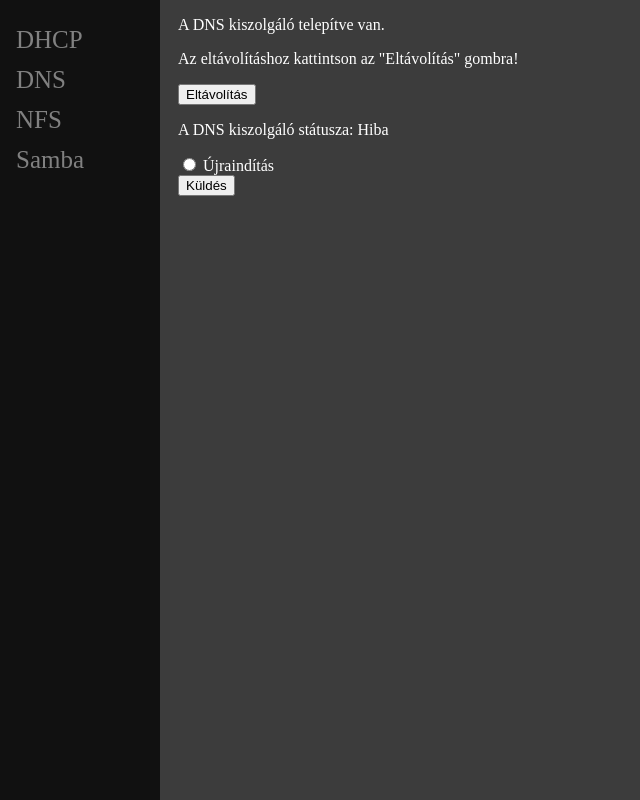
After one commit to TolnaiAttila/uswg, a Flask app: template uswg/templates/dns/dns.html in a window 1280 px wide. The commit adds this page. Shown: the whole page, without its empty margins (0-640 px from the left). Run offline with Flask 3, Linux system fonts and the light colour scheme; the template is opened without the code that fills it, so the values that code supplies are empty.

Commit message:
DNS component

```diff
--- a/uswg/functions.py
+++ b/uswg/functions.py
@@ -203,9 +203,9 @@ def dhcp_restore_backup():
 
 
 
-def dhcp_status():
-    bash_path = 'bash/dhcp/dhcp_status.sh'
-    check = subprocess.run(['bash', bash_path])
+def status(service):
+    bash_path = 'bash/shared/status.sh'
+    check = subprocess.run(['bash', bash_path, service])
     number = check.returncode
 
     return number
--- a/uswg/main.py
+++ b/uswg/main.py
@@ -84,8 +84,8 @@ def login():
 @app.route("/dhcp")
 @token_required
 def dhcp(current_user):
-
-    status = f.dhcp_status()
+    service = "isc-dhcp-server"
+    status = f.status(service)
     adapterarray = f.list_all_network_adapter()
 
     configarray = f.dhcp_list_all_subnet()
@@ -98,6 +98,13 @@ def dhcp(current_user):
     return render_template('dhcp/dhcp.html', status=status, configarray=configarray, staticarray=staticarray, globalconfarray=globalconfarray, lastbackupdate=lastbackupdate, adapterarray=adapterarray)
 
 
+@app.route("/dns")
+@token_required
+def dns(current_user):
+    service = "named"
+    status = f.status(service)
+
+    return render_template('dns/dns.html', status=status)
 
 @app.route("/service/add", methods=['POST'])
 @token_required
@@ -158,6 +165,8 @@ def service_add(current_user):
             return render_template('shared/error.html', text=text)
 
         return redirect(url_for('dhcp'))
+
+
 
     if id == "backup":
         if 'create-backup-button' in request.form:
@@ -246,6 +255,7 @@ def service_modify(current_user):
             return redirect(url_for('dhcp'))
 
 
+
     if id == "subnet-modify":
         subnetname = str(request.form.get('subnet-name'))
         dnsserver = str(request.form.get('dns-server-name'))
@@ -325,6 +335,7 @@ def service_modify(current_user):
             return render_template('shared/error.html', text=text)
 
 
+
     if id == "dhcp-global-modify":
         author = str(request.form.get('authoritative'))
         ddns = str(request.form.get('ddns-update-style'))
@@ -340,6 +351,8 @@ def service_modify(current_user):
             return render_template('shared/error.html', text=text)
 
         return redirect(url_for('dhcp'))
+
+
 
     if id == "static-host-check":
         if 'modify-static-host-button' in request.form:
@@ -377,6 +390,7 @@ def service_modify(current_user):
             return redirect(url_for('dhcp'))
 
 
+
     if id == "static-host-modify":
         name = str(request.form.get('static-host-name'))
         ip = str(request.form.get('static-host-address'))
@@ -400,6 +414,8 @@ def service_modify(current_user):
 
 
         return redirect(url_for('dhcp'))
+
+
 
     return render_template('shared/error.html', text=text)
 
@@ -467,6 +483,18 @@ def service_install(current_user):
 
         return redirect(url_for('dhcp'))
 
+
+    if id == "dns":
+        service = "bind9"
+        number = f.service_install(service)
+
+        if number != 0:
+            text = err.error(number)
+            return render_template('shared/error.html', text=text)
+
+        return redirect(url_for('dns'))
+
+
     return render_template('shared/error.html', text=text)
 
 @app.route("/service/remove", methods=['POST'])
@@ -486,7 +514,21 @@ def service_remove(current_user):
 
         return redirect(url_for('dhcp'))
 
+
+    if id == "dns":
+        service = "bind9"
+        number = f.service_remove(service)
+
+        if number != 0:
+            text = err.error(number)
+            return render_template('shared/error.html', text=text)
+
+        return redirect(url_for('dns'))
+
+
     return render_template('shared/error.html')
+
+
 
 
 @app.route("/service/status", methods=['POST'])
@@ -506,6 +548,16 @@ def service_status(current_user):
             return render_template('shared/error.html', text=text)
 
 
+    if id == "dns":
+        action = str(request.form.get('startstop'))
+        service = "bind9"
+        number = f.service_startstop(service, action)
+
+        if number == 0:
+            return redirect(url_for('dns'))
+        else:
+            text = err.error(number)
+            return render_template('shared/error.html', text=text)
 
 
     return render_template('shared/error.html', text=text)
--- /dev/null
+++ b/uswg/static/styles/dns_style.css
@@ -0,0 +1,18 @@
+.hidden {
+    display: none;
+}
+body {
+    background-color: #3c3c3c;
+    color: white;
+}
+
+.dhcp_site {
+    display: flex;
+    height: 100%;
+    position: relative;
+}
+
+.main_site {
+    margin-left: 160px;
+    padding: 0px 10px;
+  }
--- a/uswg/templates/dhcp/dhcp.html
+++ b/uswg/templates/dhcp/dhcp.html
@@ -104,7 +104,7 @@
         <form action="/service/remove" method="post">
             <input type="hidden" name="form_id" value="dhcp">
 
-            <p>Az eltávolításhoz kattintson az "Eltávolítás gombra!"</p>
+            <p>Az eltávolításhoz kattintson az "Eltávolítás" gombra!</p>
 
             <button type="submit">Eltávolítás</button>
         </form>
--- /dev/null
+++ b/uswg/templates/dns/dns.html
@@ -0,0 +1,71 @@
+<!DOCTYPE html>
+<html lang="hu">
+<head>
+    <meta charset="UTF-8">
+    <meta name="viewport" content="width=device-width, initial-scale=1.0">
+    <link rel="stylesheet" type="text/css" href="{{ url_for('static',filename='styles/dns_style.css') }}" />
+    <link rel="stylesheet" type="text/css" href="{{ url_for('static',filename='styles/sidebar_style.css') }}" />
+    <title>DNS</title>
+</head>
+<body>
+    <div class="dns_site">
+        <div class="sidebar">
+            {% include 'shared/sidebar.html' %}
+        </div>
+        <div class="main_site">
+            {% if status == 6 %}
+                <p>A DNS kiszolgáló nincs telepítve.</p>
+                <form id="installdnsForm" action="/service/install" method="post">
+                    <input type="hidden" name="form_id" value="dns">
+                    <input type="submit" value="Telepítés">
+                </form>
+            {% else %}
+                <p>A DNS kiszolgáló telepítve van.</p>
+                <form action="/service/remove" method="post">
+                    <input type="hidden" name="form_id" value="dns">
+
+                    <p>Az eltávolításhoz kattintson az "Eltávolítás" gombra!</p>
+
+                    <button type="submit">Eltávolítás</button>
+                </form>
+
+                {% if status == 7 %}
+                    <p>A DNS kiszolgáló státusza: Aktív</p>
+                {% else %}
+                    {% if status == 8 %}
+                        <p>A DNS kiszolgáló státusza: Inaktív</p>
+                    {% else %}
+                        <p>A DNS kiszolgáló státusza: Hiba</p>
+                    {% endif %}
+                {% endif %}
+
+
+                {% if status == 7 %}
+                <form action="/service/status" method="post">
+                    <input type="hidden" name="form_id" value="dns">
+
+                    <input type="radio" id="restart" name="startstop" value="restart">
+                    <label for="restart">Újraindítás</label><br>
+
+                    <input type="radio" id="stop" name="startstop" value="stop">
+                    <label for="stop">Leállítás</label><br>
+
+                    <button type="submit">Küldés</button>
+                </form>
+                {% else %}
+                <form action="/service/status" method="post">
+                    <input type="hidden" name="form_id" value="dns">
+
+                    <input type="radio" id="restart" name="startstop" value="restart">
+                    <label for="restart">Újraindítás</label><br>
+
+                    <button type="submit">Küldés</button>
+                </form>
+                {% endif %}
+
+
+            {% endif %}
+        </div>
+    </div>
+</body>
+</html>
--- a/uswg/templates/shared/sidebar.html
+++ b/uswg/templates/shared/sidebar.html
@@ -1,7 +1,7 @@
 
 <div class="sidenav">
     <a href="/dhcp">DHCP</a>
-    <a href="#">DNS</a>
+    <a href="/dns">DNS</a>
     <a href="#">NFS</a>
     <a href="#">Samba</a>
 </div>
```
Also changed, not shown: 5 other files.
